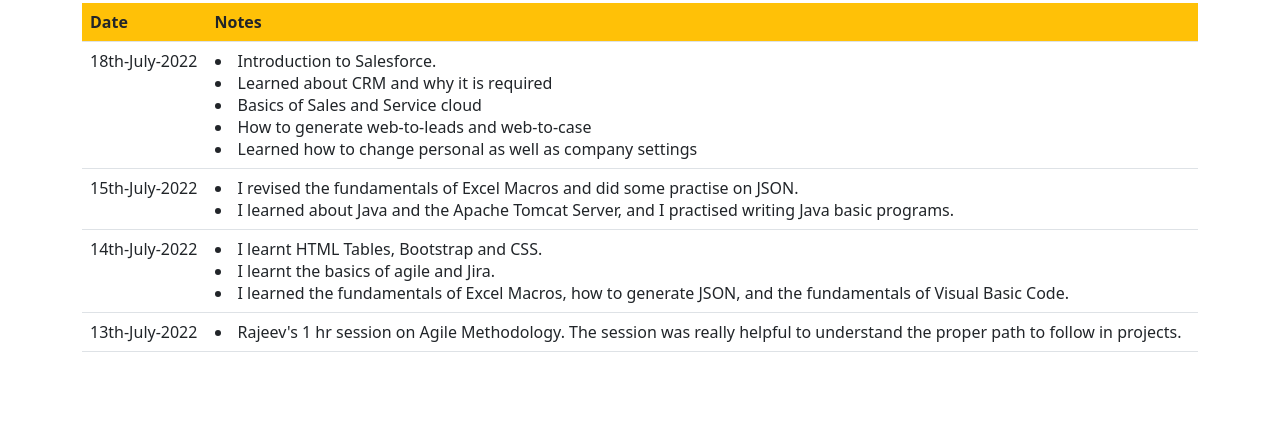
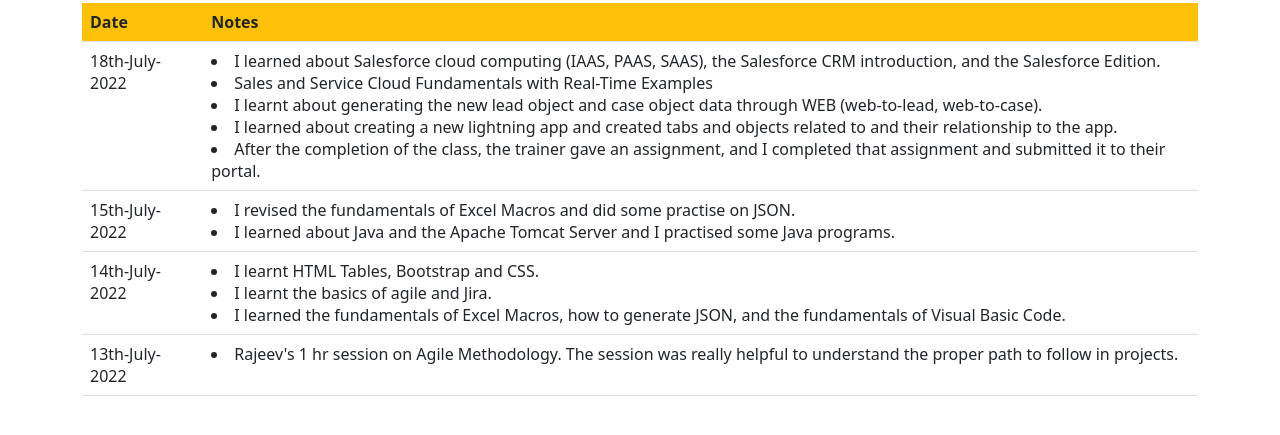
Before and after one commit to Ajit1-mrk/Ajit1-mrk.github.io, a plain HTML site: page Ajit_journal.html in a window 1280 px wide. Shown: the part 53-488 px from the top of the page. Drawn offline with nearby package versions, Linux system fonts and the light colour scheme; a script that the page names is missing.

Commit message:
new updated

```diff
--- a/Ajit_journal.html
+++ b/Ajit_journal.html
@@ -17,22 +17,25 @@
 				</tr>
 			</thead>
 			<tbody>
+
 				<tr>
 					<td>18th-July-2022</td>
 					<td>
-						<li>Introduction to Salesforce.</li>
-						<li>Learned about CRM and why it is required</li>
-						<li>Basics of Sales and Service cloud</li>
-						<li>How to generate web-to-leads and web-to-case</li>
-						<li>Learned how to change personal as well as company settings</li>
+						<li> I learned about Salesforce cloud computing (IAAS, PAAS, SAAS), the Salesforce CRM introduction, and the Salesforce Edition. </li>
+						<li>Sales and Service Cloud Fundamentals with Real-Time Examples </li>
+						<li>I learnt about generating the new lead object and case object data through WEB (web-to-lead, web-to-case).</li>
+						<li>I learned about creating a new lightning app and created tabs and objects related to and their relationship to the app.</li>
+						<li>After the completion of the class, the trainer gave an assignment, and I completed that assignment and submitted it to their portal.  </li>
 
 					</td>
 				</tr>
+
+
 				<tr>
 					<td>15th-July-2022</td>
 					<td>
 						<li>I revised the fundamentals of Excel Macros and did some practise on JSON.</li>
-						<li>I learned about Java and the Apache Tomcat Server, and I practised writing Java basic programs.</li>
+						<li>I learned about Java and the Apache Tomcat Server and I practised some Java programs.</li>
 					</td>
 				</tr>
 				<tr>
```
